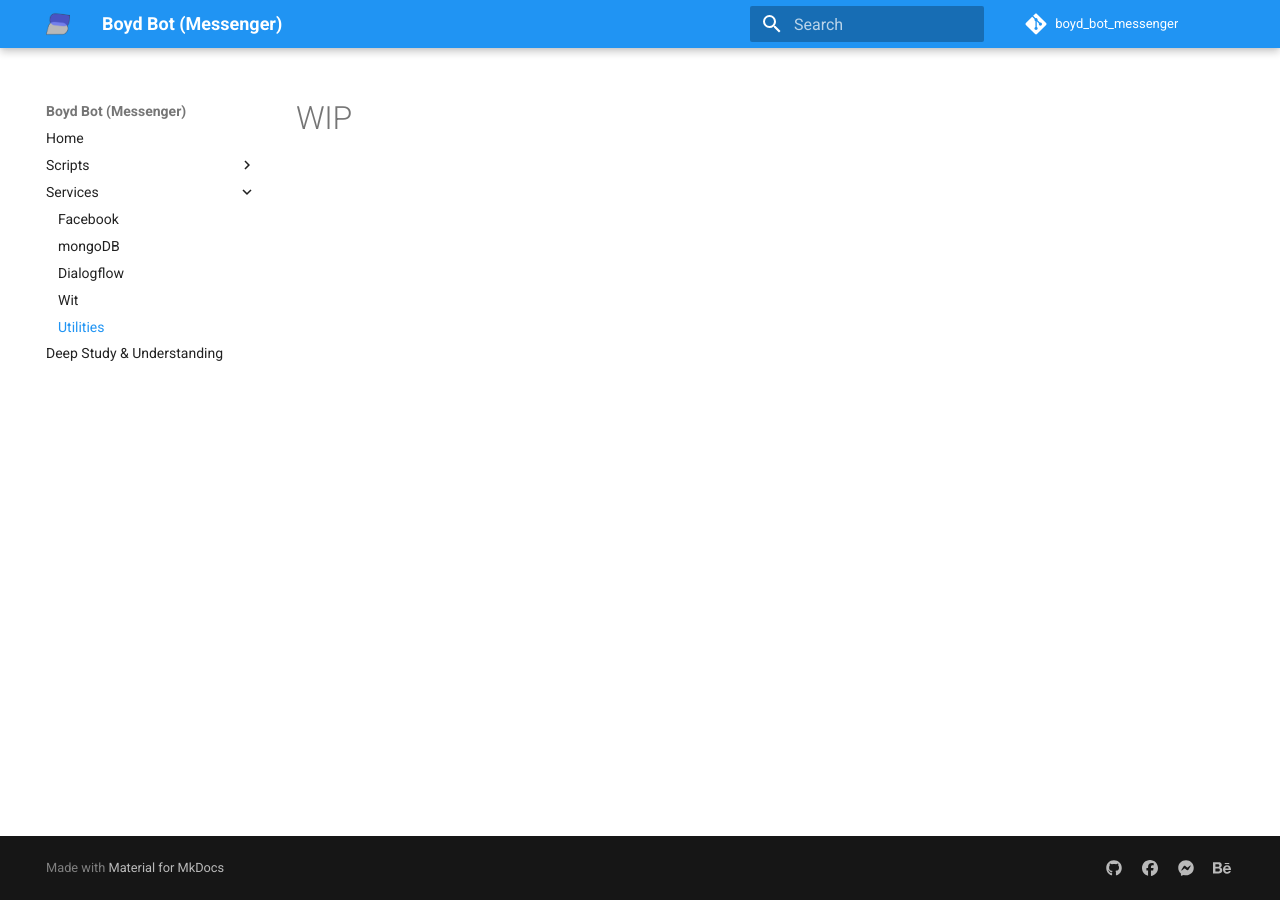
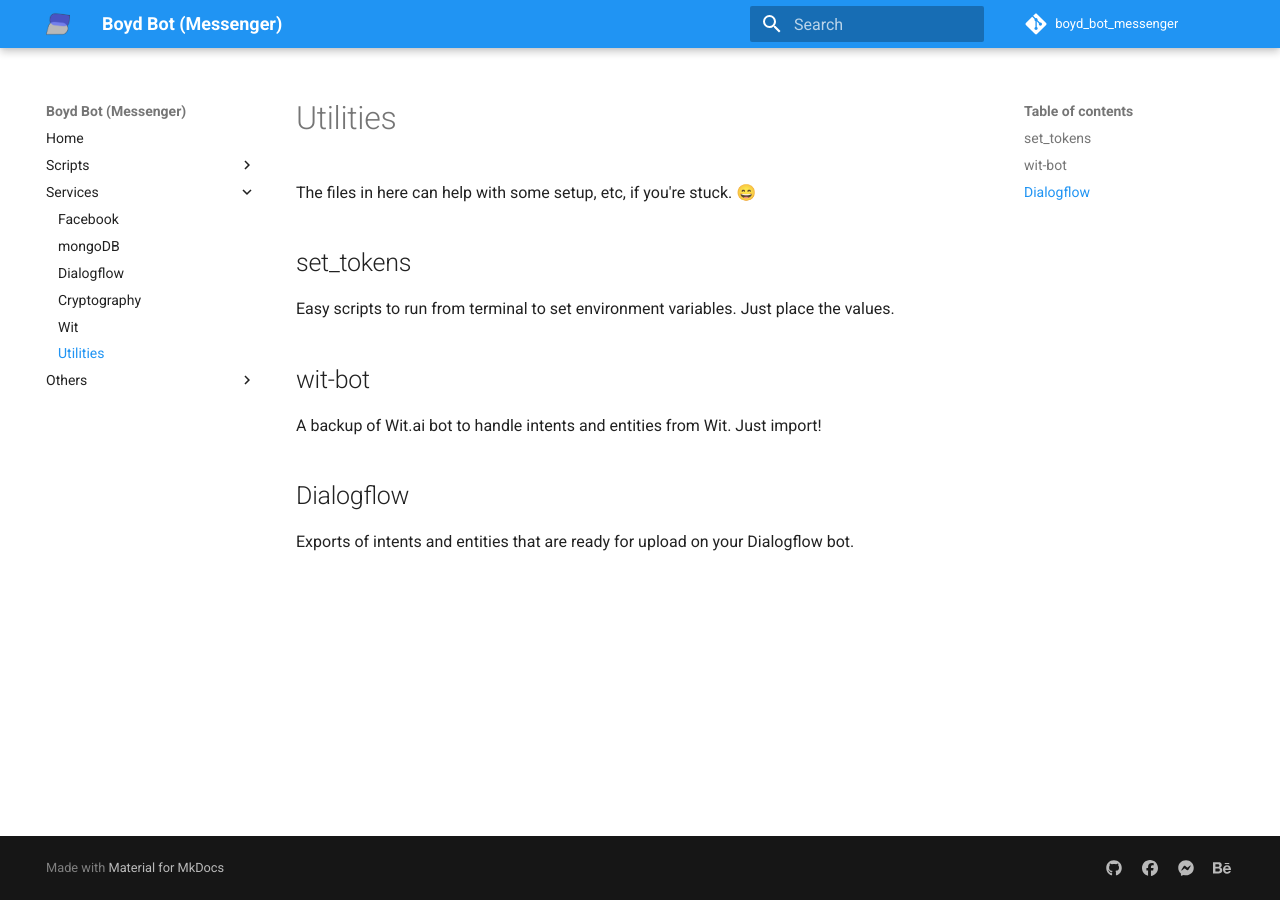
Before and after one commit to ineshbose/boyd_bot_messenger, an MkDocs documentation site: the page built from docs/services/utilities.md, in a window 1280 px wide. Built offline with MkDocs 1.6.1 and Material for MkDocs 9.7.7, drawn with Linux system fonts in a browser that asks for light colours; comment, search, counter and statistics services are not loaded.

```diff
--- a/docs/services/utilities.md
+++ b/docs/services/utilities.md
@@ -1 +1,15 @@
-# WIP
+# Utilities
+
+The files in here can help with some setup, etc, if you're stuck. 😄
+
+## set_tokens
+
+Easy scripts to run from terminal to set environment variables. Just place the values.
+
+## wit-bot
+
+A backup of Wit.ai bot to handle intents and entities from Wit. Just import!
+
+## Dialogflow
+
+Exports of intents and entities that are ready for upload on your Dialogflow bot.
--- a/mkdocs.yml
+++ b/mkdocs.yml
@@ -50,6 +50,9 @@ nav:
       - Facebook: services/facebook.md
       - mongoDB: services/mongodb.md
       - Dialogflow: services/dialogflow.md
+      - Cryptography: services/cryptography.md
       - Wit: services/wit.md
       - Utilities: services/utilities.md
-    - Deep Study & Understanding: study.md
+    - Others:
+      - How It Works: others/working.md
+      - Security: others/security.md
```
Also changed, not shown: README.md (+1 -1 lines), app.py (+8 -9 lines), docs/index.md (+1 -1 lines), docs/others/security.md (added, +65 -0 lines), docs/others/working.md (added, +5 -0 lines), docs/scripts/services.md (+8 -4 lines), docs/scripts/templates.md (+12 -0 lines), docs/services/cryptography.md (added, +8 -0 lines), docs/study.md (deleted, +0 -1 lines), services.py (+2 -15 lines).
